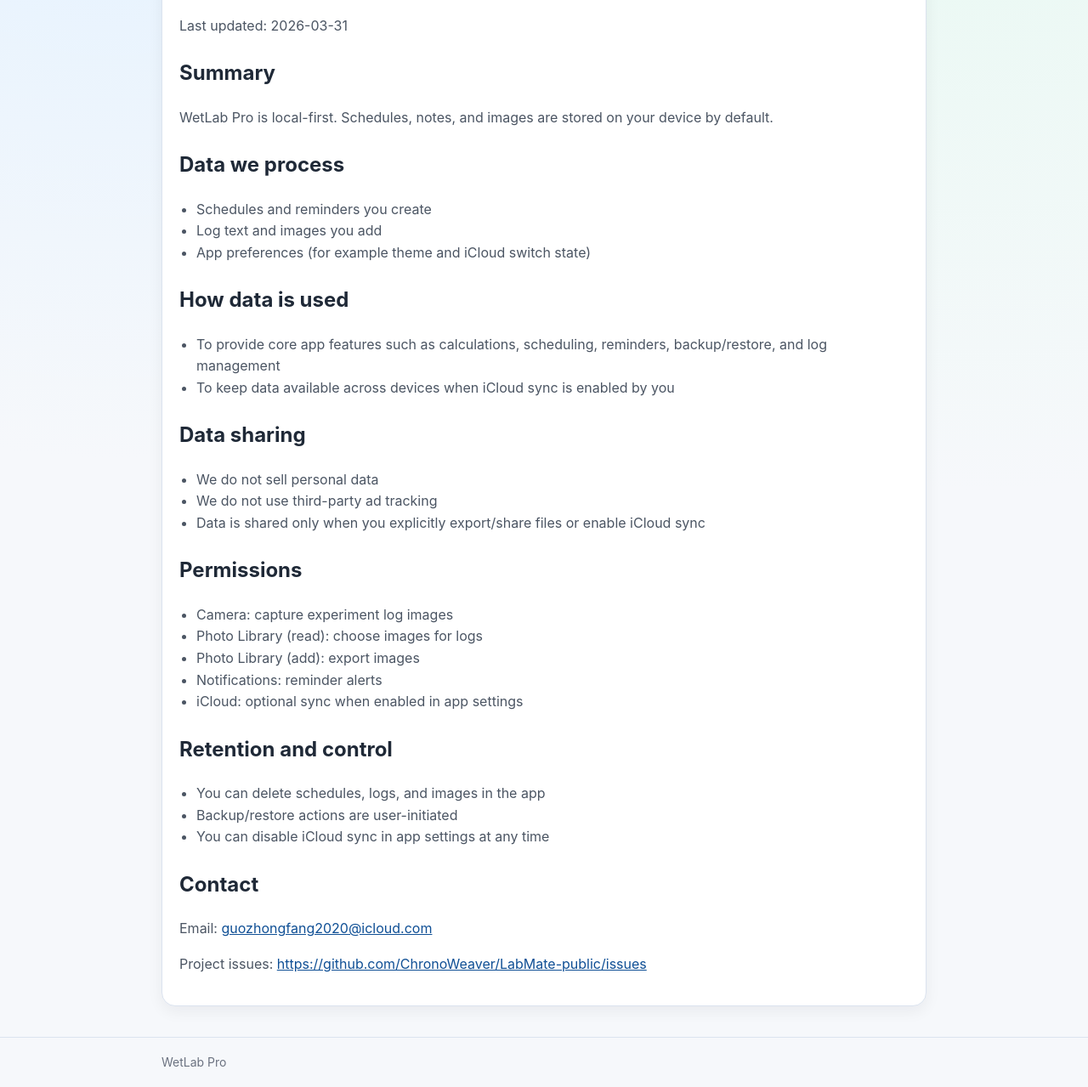
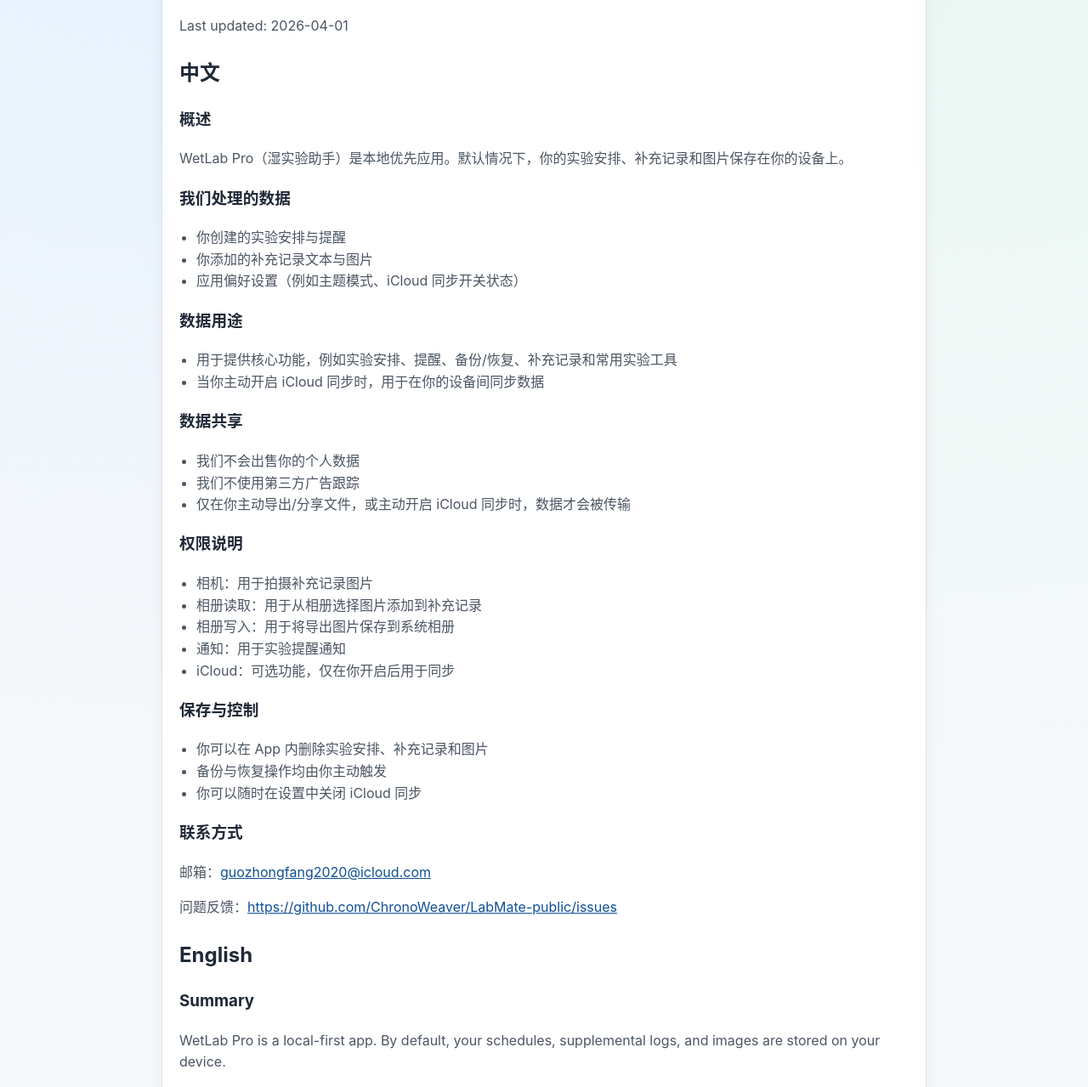
Before and after one commit to ChronoWeaver/LabMate-public, a plain HTML site: page privacy.html in a window 1280 px wide. Shown: the part 219-1498 px from the top of the page at 85% size. Drawn offline with Linux system fonts and the light colour scheme.

Commit message:
Sync bilingual privacy html page

```diff
--- a/privacy.html
+++ b/privacy.html
@@ -3,7 +3,7 @@
   <head>
     <meta charset="utf-8" />
     <meta name="viewport" content="width=device-width, initial-scale=1" />
-    <title>WetLab Pro Privacy Policy</title>
+    <title>WetLab Pro 隐私政策 / Privacy Policy</title>
     <link rel="stylesheet" href="site.css" />
   </head>
   <body>
@@ -18,50 +18,97 @@
 
     <main class="container">
       <section class="card">
-        <span class="badge">Privacy Policy · 隐私政策</span>
-        <h1>WetLab Pro Privacy Policy</h1>
-        <p>Last updated: 2026-03-31</p>
+        <span class="badge">隐私政策 / Privacy Policy</span>
+        <h1>WetLab Pro 隐私政策 / Privacy Policy</h1>
+        <p>Last updated: 2026-04-01</p>
 
-        <h2>Summary</h2>
-        <p>WetLab Pro is local-first. Schedules, notes, and images are stored on your device by default.</p>
+        <h2>中文</h2>
 
-        <h2>Data we process</h2>
+        <h3>概述</h3>
+        <p>WetLab Pro（湿实验助手）是本地优先应用。默认情况下，你的实验安排、补充记录和图片保存在你的设备上。</p>
+
+        <h3>我们处理的数据</h3>
         <ul>
-          <li>Schedules and reminders you create</li>
-          <li>Log text and images you add</li>
-          <li>App preferences (for example theme and iCloud switch state)</li>
+          <li>你创建的实验安排与提醒</li>
+          <li>你添加的补充记录文本与图片</li>
+          <li>应用偏好设置（例如主题模式、iCloud 同步开关状态）</li>
         </ul>
 
-        <h2>How data is used</h2>
+        <h3>数据用途</h3>
         <ul>
-          <li>To provide core app features such as calculations, scheduling, reminders, backup/restore, and log management</li>
-          <li>To keep data available across devices when iCloud sync is enabled by you</li>
+          <li>用于提供核心功能，例如实验安排、提醒、备份/恢复、补充记录和常用实验工具</li>
+          <li>当你主动开启 iCloud 同步时，用于在你的设备间同步数据</li>
         </ul>
 
-        <h2>Data sharing</h2>
+        <h3>数据共享</h3>
+        <ul>
+          <li>我们不会出售你的个人数据</li>
+          <li>我们不使用第三方广告跟踪</li>
+          <li>仅在你主动导出/分享文件，或主动开启 iCloud 同步时，数据才会被传输</li>
+        </ul>
+
+        <h3>权限说明</h3>
+        <ul>
+          <li>相机：用于拍摄补充记录图片</li>
+          <li>相册读取：用于从相册选择图片添加到补充记录</li>
+          <li>相册写入：用于将导出图片保存到系统相册</li>
+          <li>通知：用于实验提醒通知</li>
+          <li>iCloud：可选功能，仅在你开启后用于同步</li>
+        </ul>
+
+        <h3>保存与控制</h3>
+        <ul>
+          <li>你可以在 App 内删除实验安排、补充记录和图片</li>
+          <li>备份与恢复操作均由你主动触发</li>
+          <li>你可以随时在设置中关闭 iCloud 同步</li>
+        </ul>
+
+        <h3>联系方式</h3>
+        <p>邮箱：<a class="link" href="mailto:guozhongfang2020@icloud.com">guozhongfang2020@icloud.com</a></p>
+        <p>问题反馈：<a class="link" href="https://github.com/ChronoWeaver/LabMate-public/issues">https://github.com/ChronoWeaver/LabMate-public/issues</a></p>
+
+        <h2>English</h2>
+
+        <h3>Summary</h3>
+        <p>WetLab Pro is a local-first app. By default, your schedules, supplemental logs, and images are stored on your device.</p>
+
+        <h3>Data We Process</h3>
+        <ul>
+          <li>Experiment schedules and reminders you create</li>
+          <li>Supplemental log text and images you add</li>
+          <li>App preferences (for example, theme mode and iCloud sync switch state)</li>
+        </ul>
+
+        <h3>How Data Is Used</h3>
+        <ul>
+          <li>To provide core features such as scheduling, reminders, backup/restore, supplemental logs, and lab utilities</li>
+          <li>To sync your data across devices when you explicitly enable iCloud sync</li>
+        </ul>
+
+        <h3>Data Sharing</h3>
         <ul>
           <li>We do not sell personal data</li>
           <li>We do not use third-party ad tracking</li>
-          <li>Data is shared only when you explicitly export/share files or enable iCloud sync</li>
+          <li>Data is transferred only when you explicitly export/share files or enable iCloud sync</li>
         </ul>
 
-        <h2>Permissions</h2>
+        <h3>Permissions</h3>
         <ul>
-          <li>Camera: capture experiment log images</li>
-          <li>Photo Library (read): choose images for logs</li>
-          <li>Photo Library (add): export images</li>
+          <li>Camera: capture supplemental log images</li>
+          <li>Photo Library (read): choose images for supplemental logs</li>
+          <li>Photo Library (add): save exported images to your library</li>
           <li>Notifications: reminder alerts</li>
-          <li>iCloud: optional sync when enabled in app settings</li>
+          <li>iCloud: optional sync, only when enabled by you</li>
         </ul>
 
-        <h2>Retention and control</h2>
+        <h3>Retention and Control</h3>
         <ul>
-          <li>You can delete schedules, logs, and images in the app</li>
+          <li>You can delete schedules, supplemental logs, and images in the app</li>
           <li>Backup/restore actions are user-initiated</li>
-          <li>You can disable iCloud sync in app settings at any time</li>
+          <li>You can disable iCloud sync at any time in settings</li>
         </ul>
 
-        <h2>Contact</h2>
+        <h3>Contact</h3>
         <p>Email: <a class="link" href="mailto:guozhongfang2020@icloud.com">guozhongfang2020@icloud.com</a></p>
         <p>Project issues: <a class="link" href="https://github.com/ChronoWeaver/LabMate-public/issues">https://github.com/ChronoWeaver/LabMate-public/issues</a></p>
       </section>
```
